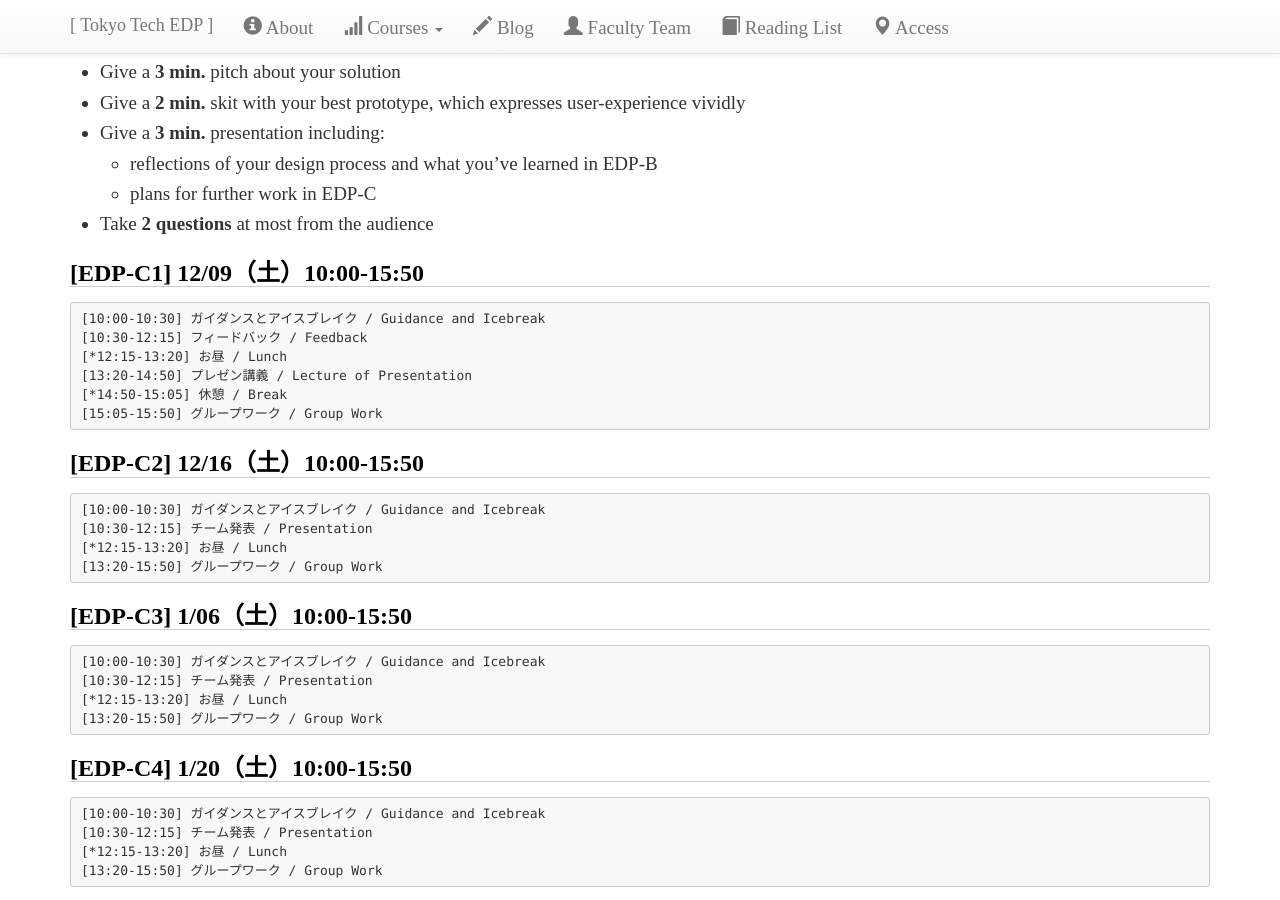
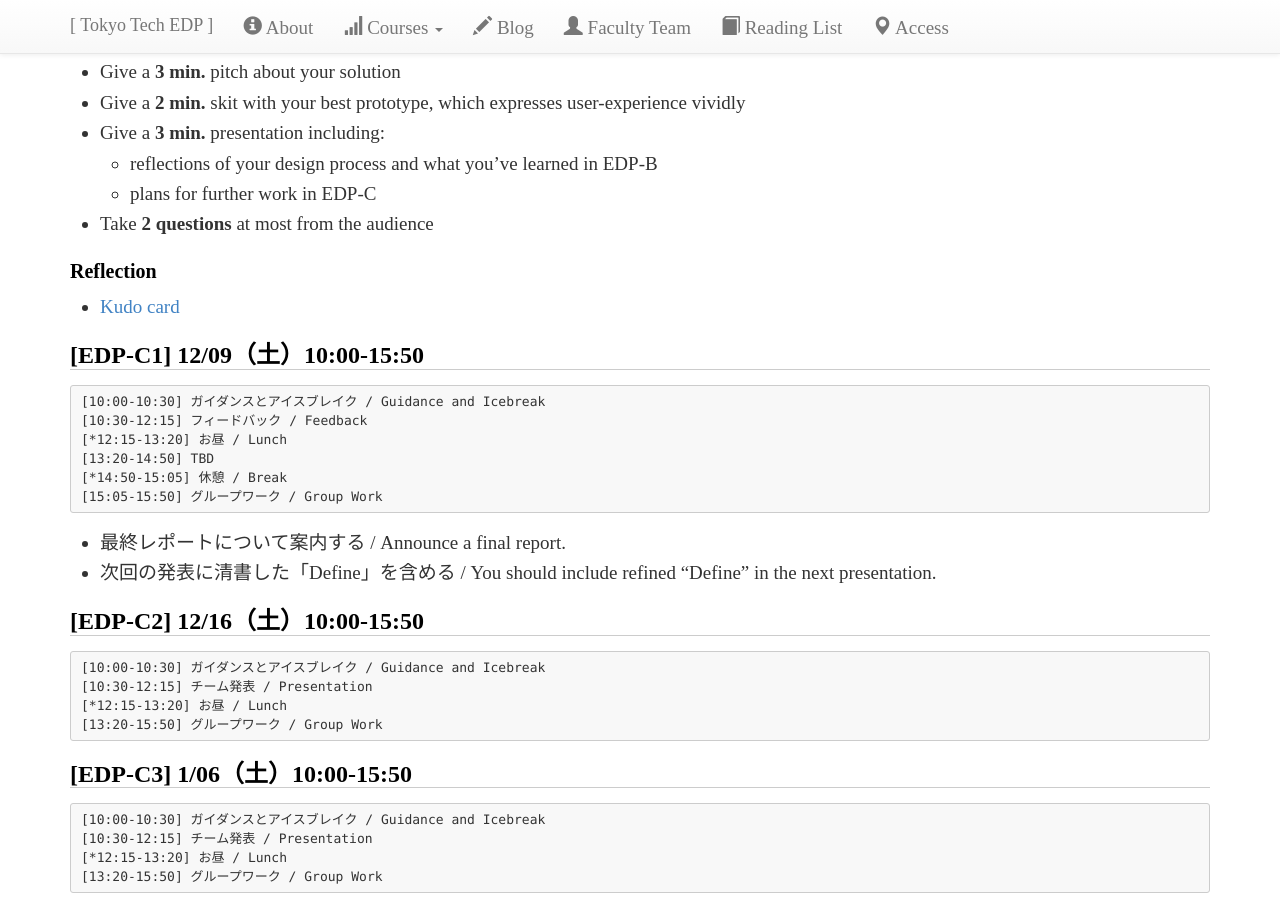
Before and after one commit to titech-edp/titech-edp.github.io, a Jekyll site: the page built from 2017-edp-bc/index.md, in a window 1280 px wide and 900 px high, scrolled down 3375 px. Built offline with Jekyll 4.4.1, drawn with Linux system fonts in a browser that asks for light colours; nearby versions of some CDN libraries; emoji names are drawn with the system emoji font; library files that are not in the unit come from our copies.

Commit message:
Update lecture

````diff
--- a/2017-edp-bc/index.md
+++ b/2017-edp-bc/index.md
@@ -177,6 +177,10 @@ NTTデータ、オロ、クックパッド、パナソニック、日本精工
   - plans for further work in EDP-C
 - Take **2 questions** at most from the audience
 
+### Reflection
+
+- [Kudo card](https://management30.com/product/kudo-cards/)
+
 
 ## [EDP-C1] 12/09（土）10:00-15:50
 
@@ -184,10 +188,13 @@ NTTデータ、オロ、クックパッド、パナソニック、日本精工
 [10:00-10:30] ガイダンスとアイスブレイク / Guidance and Icebreak
 [10:30-12:15] フィードバック / Feedback
 [*12:15-13:20] お昼 / Lunch
-[13:20-14:50] プレゼン講義 / Lecture of Presentation
+[13:20-14:50] TBD
 [*14:50-15:05] 休憩 / Break
 [15:05-15:50] グループワーク / Group Work
 ```
+- 最終レポートについて案内する / Announce a final report.
+- 次回の発表に清書した「Define」を含める / You should include refined "Define" in the next presentation.
+
 
 ## [EDP-C2] 12/16（土）10:00-15:50
 
````
